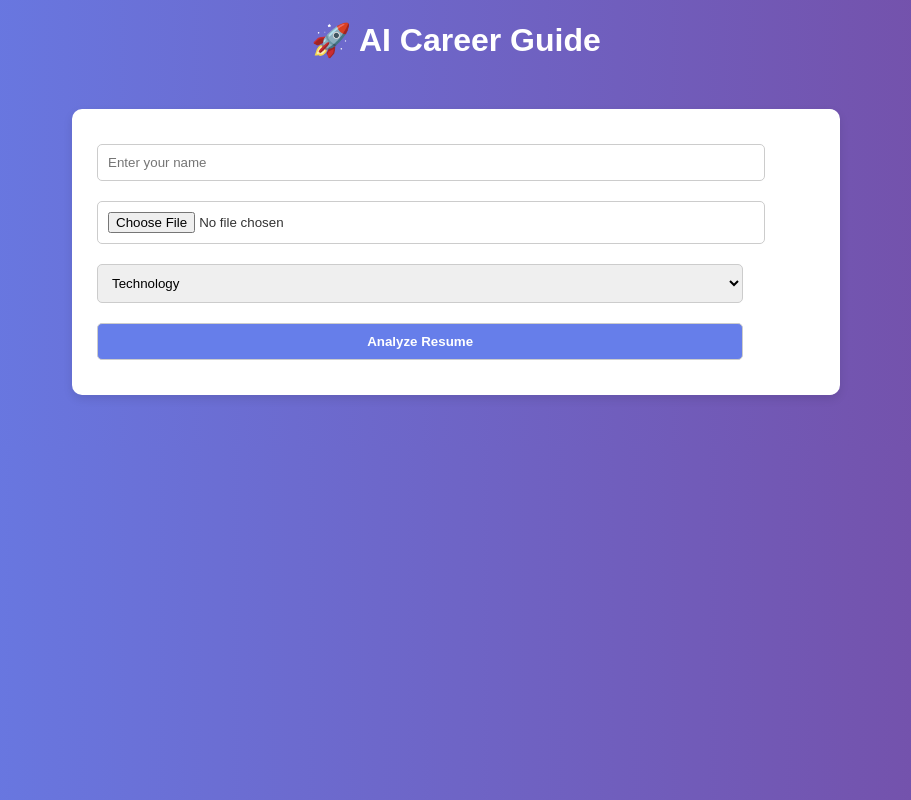
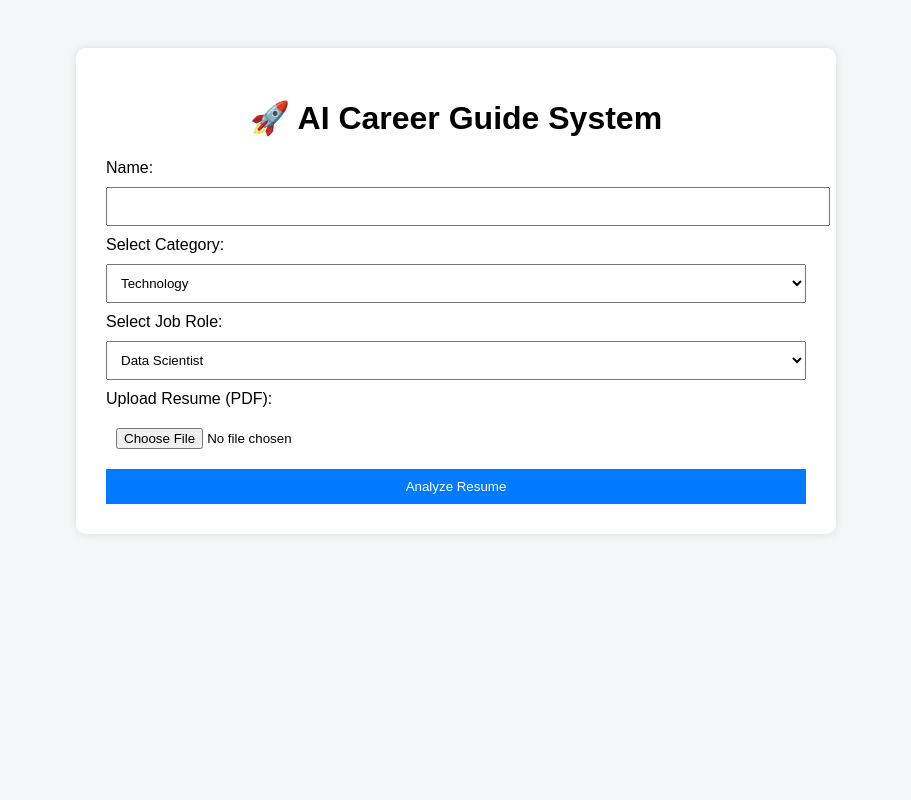
Before and after one commit to lavanyakundurthi965-droid/ai-career-guide, a Flask app: page / in a window 1280 px wide. Shown: the whole page, without its empty margins (184-1095 px from the left). Run offline with Flask 3, Linux system fonts and the light colour scheme.

Commit message:
updated UI with job role feature

```diff
--- a/app.py
+++ b/app.py
@@ -9,7 +9,7 @@ app = Flask(__name__)
 UPLOAD_FOLDER = "uploads"
 app.config["UPLOAD_FOLDER"] = UPLOAD_FOLDER
 
-# ✅ CREATE FOLDER AUTOMATICALLY (FIX)
+# Create uploads folder
 os.makedirs(UPLOAD_FOLDER, exist_ok=True)
 
 last_result = {}
@@ -21,16 +21,17 @@ def home():
     name = None
     skills = []
     missing_skills = []
-    score_breakdown = {}
-    action_plan = []
-    ai_feedback = ""
+    role_missing_skills = []
     score = 0
     level = ""
+    ai_feedback = ""
     domain_match_message = ""
+    match_percentage = 0
 
     if request.method == "POST":
         name = request.form["name"]
         choice = request.form["choice"]
+        role = request.form["role"]
 
         categories = {
             "1": {
@@ -47,7 +48,15 @@ def home():
             }
         }
 
+        job_roles = {
+            "Data Scientist": ["python", "machine learning", "statistics", "sql"],
+            "Web Developer": ["html", "css", "javascript", "flask", "git"],
+            "UI/UX Designer": ["figma", "design", "ui", "ux"],
+            "Business Analyst": ["excel", "analytics", "communication", "sql"]
+        }
+
         selected_category = categories[choice]
+        required_role_skills = job_roles.get(role, [])
 
         file = request.files["resume"]
 
@@ -62,46 +71,29 @@ def home():
 
             text_lower = text.lower()
 
-            domain_scores = {}
-
-            for key, value in categories.items():
-                count = 0
-                for word in value["keywords"]:
-                    if word in text_lower:
-                        count += 1
-                domain_scores[value["name"]] = count
-
-            detected_domain = max(domain_scores, key=domain_scores.get)
-
-            if detected_domain != selected_category["name"]:
-                domain_match_message = f"⚠️ Your resume matches {detected_domain}, but you selected {selected_category['name']}."
-                penalty = 15
-            else:
-                domain_match_message = f"✅ Your resume matches the selected domain ({selected_category['name']})."
-                penalty = 0
-
+            # Detect skills
             for skill in selected_category["keywords"]:
                 if skill in text_lower:
                     skills.append(skill)
                 else:
                     missing_skills.append(skill)
 
-            score = 50
-            score_breakdown["Base"] = 50
+            # Role matching
+            matched = 0
+            for skill in required_role_skills:
+                if skill in text_lower:
+                    matched += 1
+                else:
+                    role_missing_skills.append(skill)
 
-            skill_score = len(skills) * 5
-            score += skill_score
-            score_breakdown["Skills"] = skill_score
+            if required_role_skills:
+                match_percentage = int((matched / len(required_role_skills)) * 100)
 
-            project_score = 10 if "project" in text_lower else 0
-            score += project_score
-            score_breakdown["Projects"] = project_score
+            # Score
+            score = 50 + (len(skills) * 5)
+            score = min(score, 100)
 
-            score -= penalty
-            score_breakdown["Domain Penalty"] = -penalty
-
-            score = max(0, min(score, 100))
-
+            # Level
             if score < 50:
                 level = "Beginner"
             elif score < 80:
@@ -109,29 +101,24 @@ def home():
             else:
                 level = "Strong"
 
-            for skill in missing_skills:
-                action_plan.append(f"Learn {skill}")
+            # Feedback
+            first_name = name.split()[-1]
 
-            first_name = name.split()[-1] if name else "User"
+            ai_feedback = f"{first_name}, your resume shows a good foundation in {selected_category['name']}. "
 
-            ai_feedback = f"{first_name}, your resume demonstrates a strong foundation in the {detected_domain} domain. "
+            ai_feedback += f"For the role of {role}, your match is {match_percentage}%. "
 
-            if detected_domain != selected_category["name"]:
-                ai_feedback += f"However, you have selected {selected_category['name']}, which requires a different skill set and may not fully align with your current profile. "
-                ai_feedback += f"If you are aiming to transition into {selected_category['name']}, it is recommended to start building skills in {', '.join(missing_skills)}. "
-                ai_feedback += f"You can also explore hybrid roles that combine your existing expertise with {selected_category['name']}. "
+            if role_missing_skills:
+                ai_feedback += f"You should focus on learning {', '.join(role_missing_skills)} to improve your chances. "
             else:
-                ai_feedback += f"Your profile aligns well with your selected domain. To further strengthen your profile, focus on improving {', '.join(missing_skills)} and building practical projects. "
+                ai_feedback += "Your profile strongly matches this role. "
 
-            ai_feedback += "Consistent skill development and real-world application will significantly enhance your career opportunities."
+            ai_feedback += "Building real-world projects will further strengthen your profile."
 
             last_result = {
                 "name": name,
                 "score": score,
                 "level": level,
-                "skills": skills,
-                "missing_skills": missing_skills,
-                "action_plan": action_plan,
                 "feedback": ai_feedback
             }
 
@@ -139,47 +126,28 @@ def home():
         "index.html",
         name=name,
         skills=skills,
+        missing_skills=missing_skills,
+        role_missing_skills=role_missing_skills,
+        score=score,
+        level=level,
         ai_feedback=ai_feedback,
-        score=score,
-        missing_skills=missing_skills,
-        score_breakdown=score_breakdown,
-        level=level,
-        action_plan=action_plan,
-        domain_match_message=domain_match_message
+        match_percentage=match_percentage
     )
+
 
 @app.route("/download")
 def download():
     file_path = "report.pdf"
     c = canvas.Canvas(file_path, pagesize=letter)
-    y = 750
 
-    def draw_multiline(text, x, y):
-        max_chars = 80
-        while len(text) > max_chars:
-            split_index = text.rfind(" ", 0, max_chars)
-            if split_index == -1:
-                split_index = max_chars
-            line = text[:split_index]
-            c.drawString(x, y, line)
-            text = text[split_index+1:]
-            y -= 15
-        c.drawString(x, y, text)
-        return y - 15
-
-    c.drawString(100, y, f"Name: {last_result.get('name', '')}")
-    y -= 30
-    c.drawString(100, y, f"Score: {last_result.get('score', '')}")
-    y -= 30
-    c.drawString(100, y, f"Level: {last_result.get('level', '')}")
-
-    y -= 40
-    c.drawString(100, y, "Feedback:")
-    y -= 20
-    y = draw_multiline(last_result.get("feedback", ""), 120, y)
+    c.drawString(100, 750, f"Name: {last_result.get('name', '')}")
+    c.drawString(100, 720, f"Score: {last_result.get('score', '')}")
+    c.drawString(100, 690, f"Level: {last_result.get('level', '')}")
+    c.drawString(100, 660, f"Feedback: {last_result.get('feedback', '')}")
 
     c.save()
     return send_file(file_path, as_attachment=True)
 
+
 if __name__ == "__main__":
     app.run(debug=True)
--- a/templates/index.html
+++ b/templates/index.html
@@ -5,179 +5,123 @@
     <style>
         body {
             font-family: Arial;
-            background: linear-gradient(to right, #667eea, #764ba2);
-            margin: 0;
-            padding: 0;
-            color: #333;
+            background: #f4f6f8;
+            padding: 40px;
         }
 
         .container {
-            width: 60%;
-            margin: 50px auto;
-        }
-
-        .card {
+            max-width: 700px;
             background: white;
-            padding: 25px;
+            padding: 30px;
             border-radius: 10px;
-            margin-bottom: 20px;
-            box-shadow: 0 4px 10px rgba(0,0,0,0.1);
+            margin: auto;
+            box-shadow: 0px 0px 10px rgba(0,0,0,0.1);
         }
 
         h1 {
             text-align: center;
-            color: white;
         }
 
-        input, select, button {
-            width: 90%;
+        input, select {
+            width: 100%;
             padding: 10px;
             margin: 10px 0;
-            border-radius: 5px;
-            border: 1px solid #ccc;
         }
 
         button {
-            background-color: #667eea;
+            padding: 10px;
+            width: 100%;
+            background: #007BFF;
             color: white;
-            font-weight: bold;
+            border: none;
             cursor: pointer;
         }
 
         button:hover {
-            background-color: #5a67d8;
+            background: #0056b3;
         }
 
-        .score {
-            font-size: 24px;
-            font-weight: bold;
-            color: green;
-        }
-
-        .warning {
-            color: red;
-            font-weight: bold;
-        }
-
-        .success {
-            color: green;
-            font-weight: bold;
-        }
-
-        a {
-            text-decoration: none;
+        .result {
+            margin-top: 20px;
+            padding: 15px;
+            background: #eef;
+            border-radius: 8px;
         }
     </style>
 </head>
 
 <body>
 
-<h1>🚀 AI Career Guide</h1>
-
 <div class="container">
 
-    <!-- FORM -->
-    <div class="card">
-        <form method="post" enctype="multipart/form-data">
-            <input type="text" name="name" placeholder="Enter your name" required>
+    <h1>🚀 AI Career Guide System</h1>
 
-            <input type="file" name="resume" required>
+    <form method="POST" enctype="multipart/form-data">
 
-            <select name="choice">
+        <label>Name:</label>
+        <input type="text" name="name" required>
+
+        <label>Select Category:</label>
+        <select name="choice" required>
             <option value="1">Technology</option>
             <option value="2">Creativity</option>
             <option value="3">Business</option>
         </select>
 
+        <label>Select Job Role:</label>
+        <select name="role" required>
+            <option value="Data Scientist">Data Scientist</option>
+            <option value="Web Developer">Web Developer</option>
+            <option value="UI/UX Designer">UI/UX Designer</option>
+            <option value="Business Analyst">Business Analyst</option>
+        </select>
+
+        <label>Upload Resume (PDF):</label>
+        <input type="file" name="resume" accept=".pdf" required>
+
         <button type="submit">Analyze Resume</button>
+
     </form>
-    </div>
 
-    <!-- SCORE -->
-    {% if score %}
-    <div class="card">
-        <h3>📊 Resume Score</h3>
-        <p class="score">{{ score }} / 100</p>
-        <p><strong>Level:</strong> {{ level }}</p>
-    </div>
-    {% endif %}
+    {% if name %}
+    <div class="result">
 
-    <!-- DOMAIN MATCH -->
-    {% if domain_match_message %}
-    <div class="card">
-        <h3>🧠 Domain Analysis</h3>
+        <h2>👤 Name: {{ name }}</h2>
 
-        {% if "⚠️" in domain_match_message %}
-            <p class="warning">{{ domain_match_message }}</p>
-        {% else %}
-            <p class="success">{{ domain_match_message }}</p>
-        {% endif %}
+        <h3>📊 Score: {{ score }} / 100</h3>
+        <h3>📈 Level: {{ level }}</h3>
 
-    </div>
-    {% endif %}
+        <h3>🎯 Role Match: {{ match_percentage }}%</h3>
 
-    <!-- SCORE BREAKDOWN -->
-    {% if score_breakdown %}
-    <div class="card">
-        <h3>📈 Score Breakdown</h3>
-        <ul>
-            {% for key, value in score_breakdown.items() %}
-                <li>{{ key }}: {{ value }}</li>
-            {% endfor %}
-        </ul>
-    </div>
-    {% endif %}
-
-    <!-- DETECTED SKILLS -->
-    {% if skills %}
-    <div class="card">
-        <h3>🧠 Detected Skills</h3>
+        <h3>🧠 Detected Skills:</h3>
         <ul>
             {% for skill in skills %}
             <li>{{ skill }}</li>
             {% endfor %}
         </ul>
-    </div>
-    {% endif %}
 
-    <!-- MISSING SKILLS -->
-    {% if missing_skills %}
-    <div class="card">
-        <h3>⚠️ Missing Skills</h3>
+        <h3>⚠️ Missing Skills (Category):</h3>
         <ul>
             {% for skill in missing_skills %}
             <li>{{ skill }}</li>
             {% endfor %}
         </ul>
-    </div>
-    {% endif %}
 
-    <!-- ACTION PLAN -->
-    {% if action_plan %}
-    <div class="card">
-        <h3>📌 Action Plan</h3>
+        <h3>🚫 Missing Skills for Role:</h3>
         <ul>
-            {% for step in action_plan %}
-                <li>{{ step }}</li>
+            {% for skill in role_missing_skills %}
+            <li>{{ skill }}</li>
             {% endfor %}
         </ul>
-    </div>
-    {% endif %}
 
-    <!-- FEEDBACK -->
-    {% if ai_feedback %}
-    <div class="card">
-        <h3>🤖 AI Feedback</h3>
+        <h3>🤖 AI Feedback:</h3>
         <p>{{ ai_feedback }}</p>
-    </div>
-    {% endif %}
 
-    <!-- DOWNLOAD BUTTON -->
-    {% if score %}
-    <div class="card" style="text-align:center;">
+        <br>
         <a href="/download">
-            <button>📄 Download Report</button>
+            <button>Download Report</button>
         </a>
+
     </div>
     {% endif %}
 
```
Lines whose indentation alone changed are shown as unchanged.
